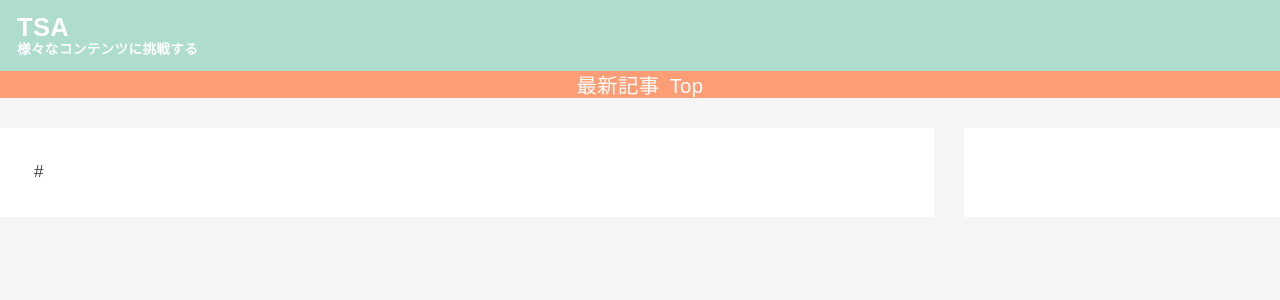
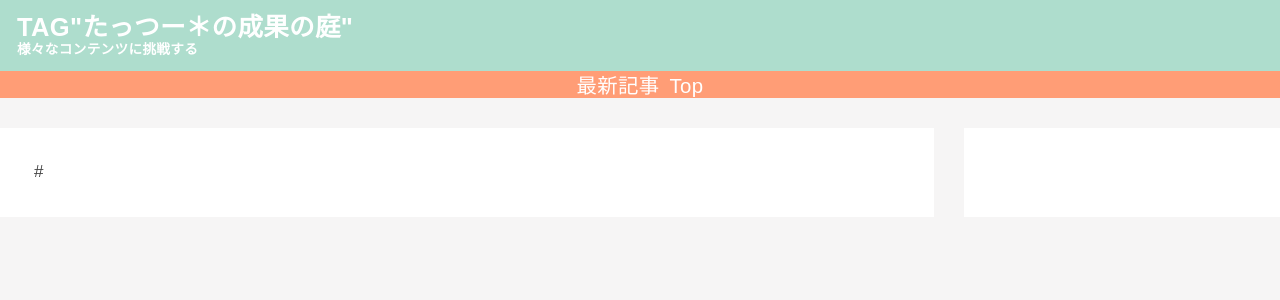
Before and after one commit to tattsuast/tattsuast.github.io, a Jekyll site: the page built from index.md, in a window 1280 px wide. Shown: the top 300 px of the page. Built offline with Jekyll 4.4.1, drawn with Linux system fonts in a browser that asks for light colours.

Commit message:
Update _config.yml

```diff
--- a/_config.yml
+++ b/_config.yml
@@ -1,5 +1,5 @@
 # Site settings
-title: TSA
+title: TAG"たっつー＊の成果の庭"
 description: 様々なコンテンツに挑戦する
 #author: <a href="https://tattsuast.github.io/toyo/">たっつー＊</a>
 baseurl: ""
```
